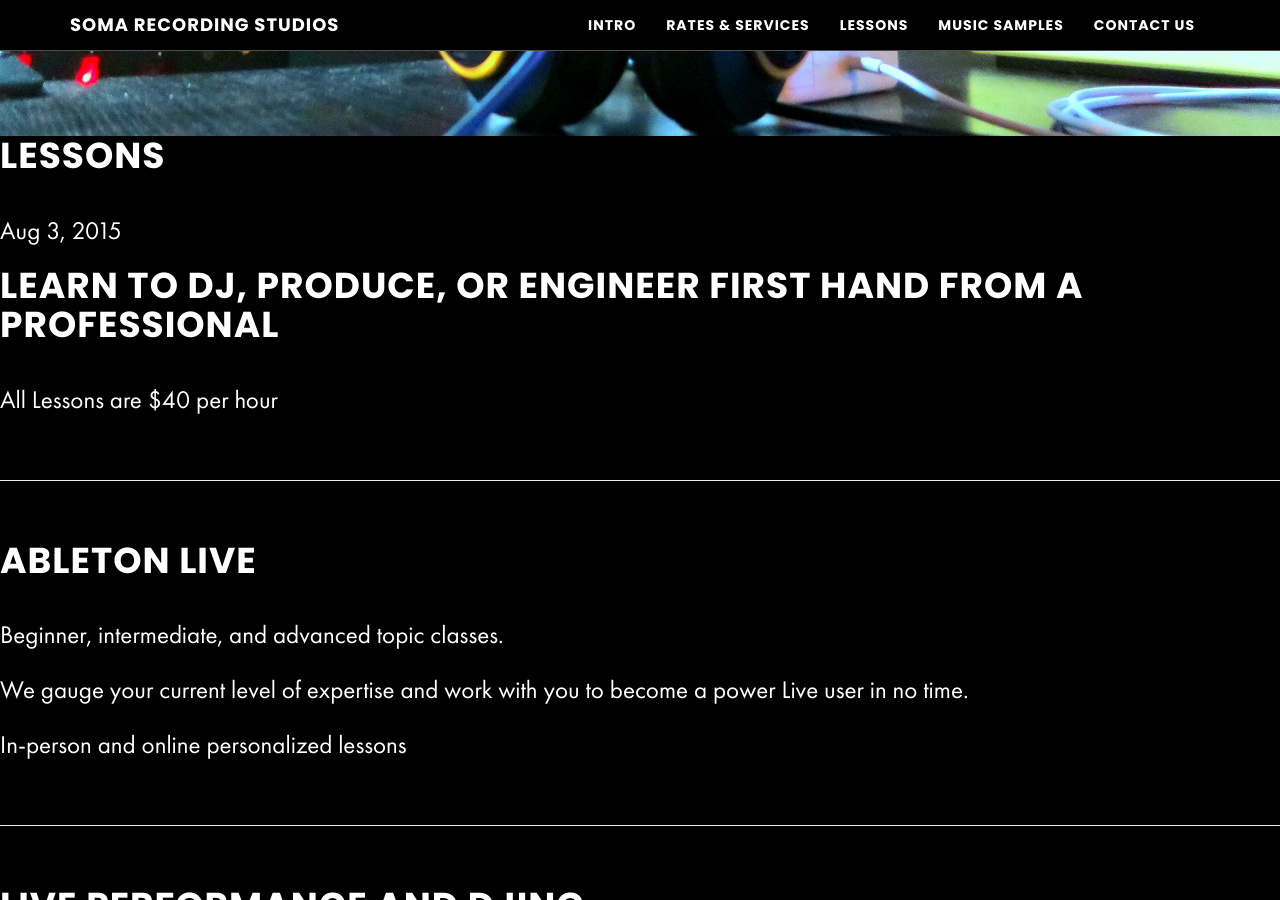
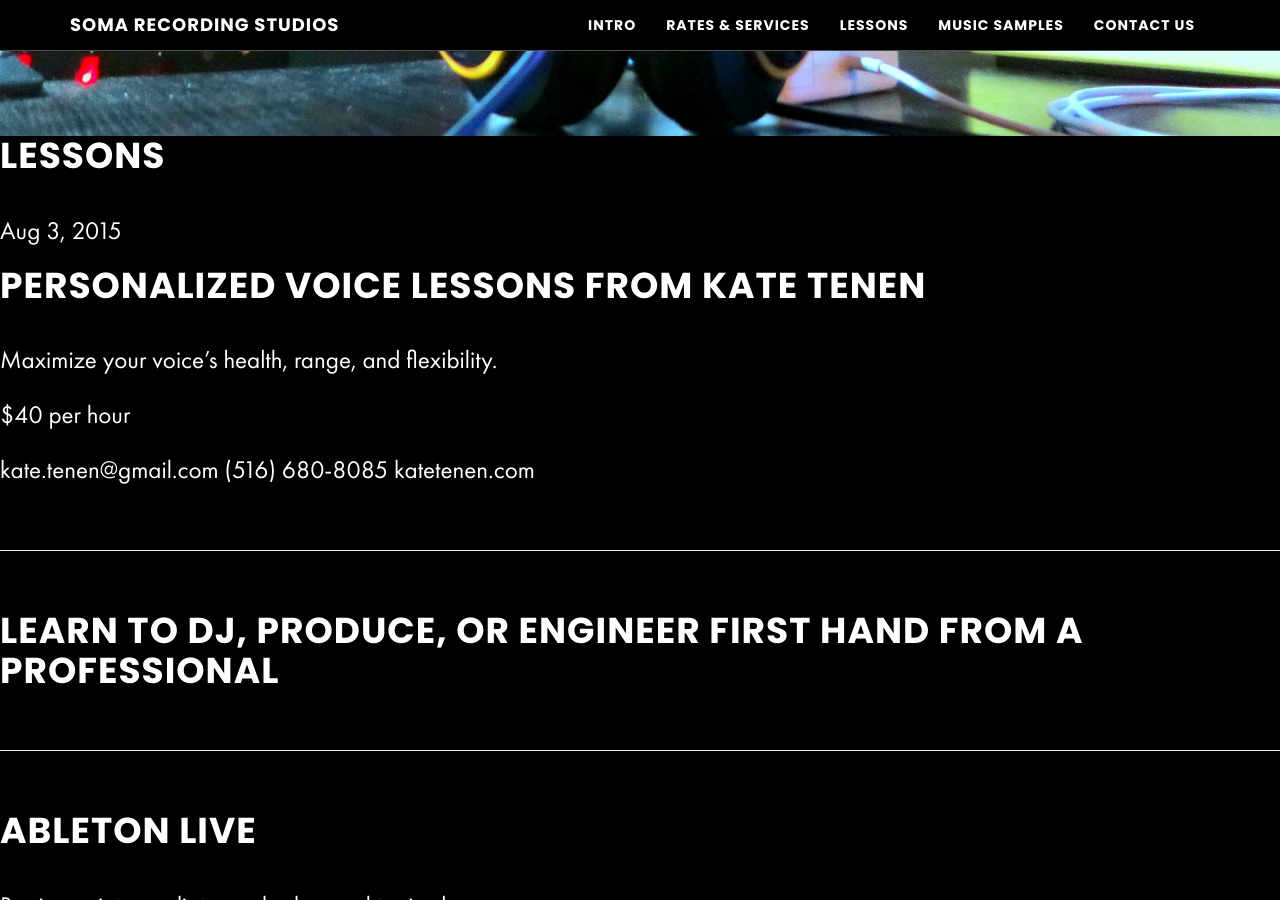
Before and after one commit to zackhanni/Soma-website-classic, a Jekyll site: the page built from _posts/2015-08-03-lessons.md, in a window 1280 px wide and 900 px high, scrolled down 764 px. Built offline with Jekyll 4.4.1, drawn with Linux system fonts in a browser that asks for light colours; our own code applies the rules of GitHub Pages for plain Markdown files.

Commit message:
added singing lessons from kate

```diff
--- a/_posts/2015-08-03-lessons.md
+++ b/_posts/2015-08-03-lessons.md
@@ -3,9 +3,19 @@ title: Lessons
 tags: front_page
 header_image: true
 ---
+# Personalized Voice lessons from Kate Tenen
+
+Maximize your voice’s health, range, and  flexibility.
+
+$40 per hour
+
+kate.tenen@gmail.com
+(516) 680-8085
+katetenen.com
+
+- - -
+
 # Learn to DJ, produce, or engineer first hand from a professional
-
-All Lessons are $40 per hour
 
 - - -
 
```
Also changed, not shown: _posts/2015-08-02-rates-services.md (+12 -0 lines).
